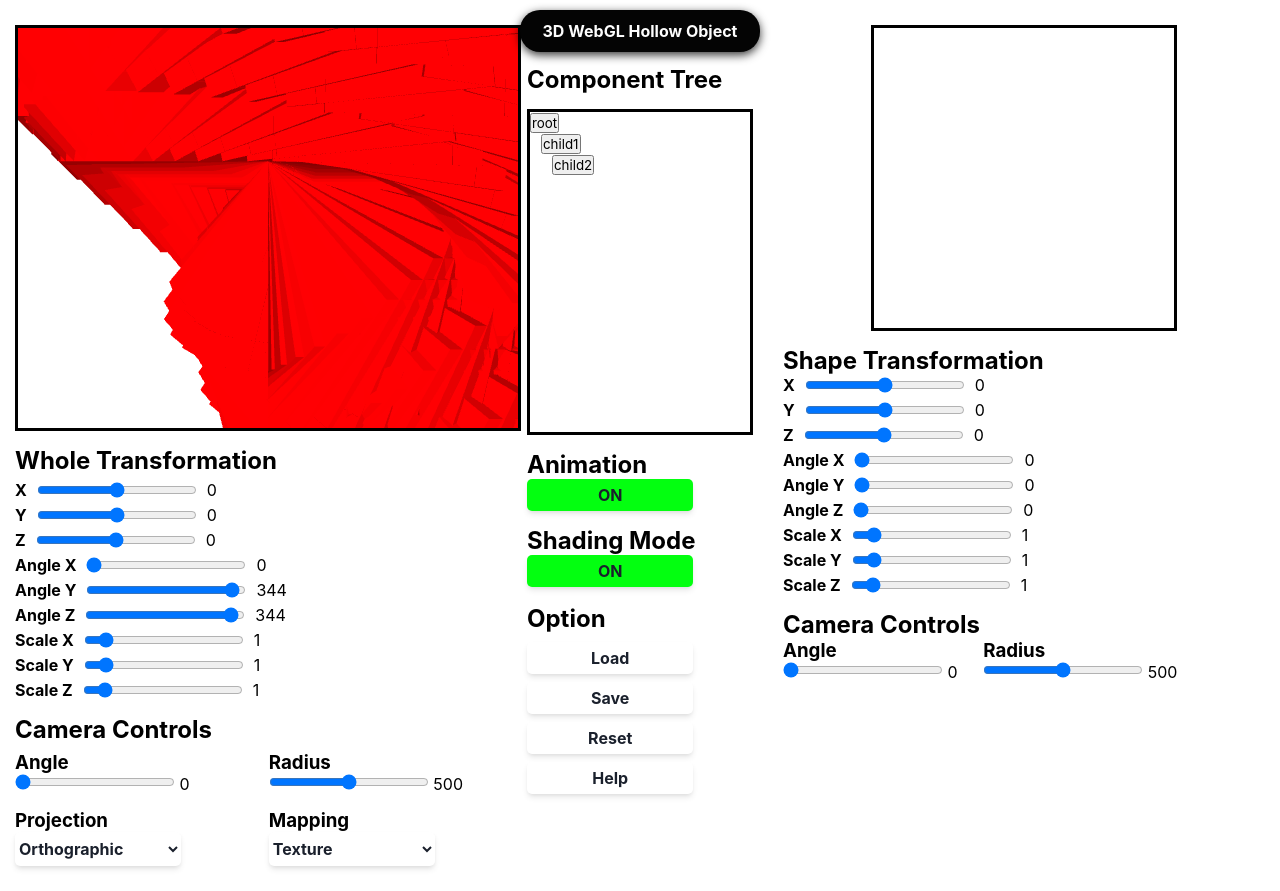
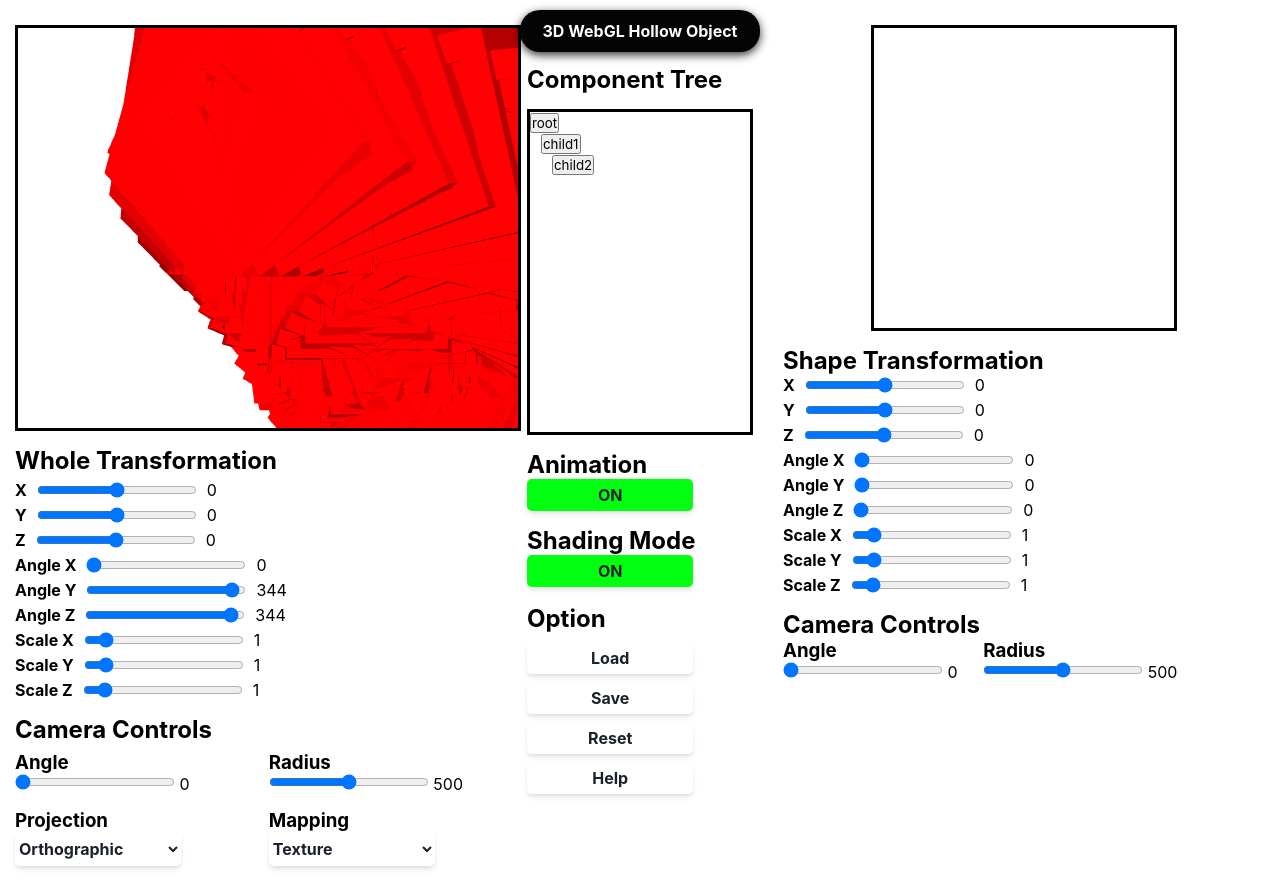
Before and after one commit to rayhankinan/3D-WebGL-Articulated-Model, a website built with webpack: page public/index.html in a window 1280 px wide. Built offline with nearby package versions, Linux system fonts and the light colour scheme; animation ran at ten frames a second.

Commit message:
Major changes

```diff
--- a/public/index.html
+++ b/public/index.html
@@ -13,34 +13,23 @@
 
       uniform mat4 u_worldViewProjection;
       uniform mat4 u_worldInverseTranspose;
-      uniform int u_texture_mode_1;
 
       varying vec3 v_position;
       varying vec3 v_normal;
       varying vec2 v_texcoord;
-      varying vec3 v_lighting;
 
       void main() {
-        if (u_texture_mode_1 == 0) {
+        // Multiply the position by the matrix
         gl_Position = u_worldViewProjection * a_position;
 
         // Pass the texcoord to the fragment shader
         v_texcoord = a_texcoord;
 
-          // Orient the normals and pass to the fragment shader
-          v_normal = (u_worldInverseTranspose * vec4(a_normal, 0)).xyz;
-
-        } else if (u_texture_mode_1 == 1) {
-          // Multiply the position by the matrix
-          gl_Position = u_worldViewProjection * a_position;
-
+        // Pass the position to the fragment shader
         v_position = (u_worldViewProjection * a_position).xyz;
 
         // Orient the normals and pass to the fragment shader
         v_normal = (u_worldInverseTranspose * vec4(a_normal, 0)).xyz;
-        }
-
-
       }
     </script>
     <script type="x-shader/x-fragment" id="fragment-shader">
@@ -55,14 +44,14 @@
       uniform vec3 u_reverseLightDirection;
 
       uniform bool u_shading;
-      uniform int u_texture_mode_2;
+      uniform bool u_texture_mode;
 
       // The texture
       uniform sampler2D u_texture;
       uniform samplerCube u_texture_env;
 
       void main() {
-        if (u_texture_mode_2 == 0) {
+        if (!u_texture_mode) {
           highp vec4 texelColor = texture2D(u_texture, v_texcoord);
           if (u_shading) {
             gl_FragColor = texelColor;
@@ -74,7 +63,7 @@
           } else {
             gl_FragColor = texelColor;
           }
-        } else if (u_texture_mode_2 == 1) {
+        } else {
           vec3 normal = normalize(v_normal);
           vec3 direction = reflect(normalize(v_position), normal);
 
--- a/src/Objects/face.ts
+++ b/src/Objects/face.ts
@@ -10,26 +10,25 @@ class Face implements FaceInterface {
     public readonly color: Color
   ) {}
 
-  /* TODO: TIDAK DIBUTUHKAN */
-  // public findCenter(): Point {
-  //   let totalX = 0;
-  //   let totalY = 0;
-  //   let totalZ = 0;
+  public findCenter(): Point {
+    let totalX = 0;
+    let totalY = 0;
+    let totalZ = 0;
 
-  //   for (const p of this.arrayOfPoint) {
-  //     const [pX, pY, pZ] = p.getTriplet();
+    for (const p of this.arrayOfPoint) {
+      const [pX, pY, pZ] = p.getTriplet();
 
-  //     totalX += pX;
-  //     totalY += pY;
-  //     totalZ += pZ;
-  //   }
+      totalX += pX;
+      totalY += pY;
+      totalZ += pZ;
+    }
 
-  //   return new Point(
-  //     totalX / this.arrayOfPoint.length,
-  //     totalY / this.arrayOfPoint.length,
-  //     totalZ / this.arrayOfPoint.length
-  //   );
-  // }
+    return new Point(
+      totalX / this.arrayOfPoint.length,
+      totalY / this.arrayOfPoint.length,
+      totalZ / this.arrayOfPoint.length
+    );
+  }
 
   public findNormal(): Vector {
     const q = new Vector(
--- a/src/Objects/node.ts
+++ b/src/Objects/node.ts
@@ -156,7 +156,6 @@ class Node extends Shape implements NodeInterface {
     const programParam: ProgramParam = {
       attributes: {
         rawPosition: this.getRawPosition(),
-        rawColor: this.getRawColor(),
         rawNormal: this.getRawNormal(),
         rawTexture: this.getRawTexture(),
       },
--- a/src/Objects/shape.ts
+++ b/src/Objects/shape.ts
@@ -18,26 +18,25 @@ class Shape implements ShapeInterface {
     public sz: number
   ) {}
 
-  /* TODO: TIDAK DIBUTUHKAN */
-  // public findCenter(): Point {
-  //   let totalX = 0;
-  //   let totalY = 0;
-  //   let totalZ = 0;
+  public findCenter(): Point {
+    let totalX = 0;
+    let totalY = 0;
+    let totalZ = 0;
 
-  //   for (const f of this.arrayOfFace) {
-  //     const [fX, fY, fZ] = f.findCenter().getTriplet();
+    for (const f of this.arrayOfFace) {
+      const [fX, fY, fZ] = f.findCenter().getTriplet();
 
-  //     totalX += fX;
-  //     totalY += fY;
-  //     totalZ += fZ;
-  //   }
+      totalX += fX;
+      totalY += fY;
+      totalZ += fZ;
+    }
 
-  //   return new Point(
-  //     totalX / this.arrayOfFace.length,
-  //     totalY / this.arrayOfFace.length,
-  //     totalZ / this.arrayOfFace.length
-  //   );
-  // }
+    return new Point(
+      totalX / this.arrayOfFace.length,
+      totalY / this.arrayOfFace.length,
+      totalZ / this.arrayOfFace.length
+    );
+  }
 
   public moveX(delta: number): void {
     this.tx = delta;
@@ -81,16 +80,6 @@ class Shape implements ShapeInterface {
     return new Float32Array(positionArray);
   }
 
-  public getRawColor(): Float32Array {
-    const colorArray = this.arrayOfFace.flatMap((f) =>
-      Array<readonly [number, number, number]>(f.arrayOfPoint.length)
-        .fill(f.getRawColor())
-        .flat()
-    );
-
-    return new Float32Array(colorArray);
-  }
-
   public getRawNormal(): Float32Array {
     const normalArray = this.arrayOfFace.flatMap((f) =>
       Array<readonly [number, number, number]>(f.arrayOfPoint.length)
@@ -116,7 +105,7 @@ class Shape implements ShapeInterface {
   }
 
   public getLocalMatrix(): Matrix {
-    const pivot = new Point(0, 0, 0);
+    const pivot = this.findCenter();
 
     return Transformation.general(
       this.tx,
--- a/src/Types/program-info.ts
+++ b/src/Types/program-info.ts
@@ -1,7 +1,6 @@
 type ProgramInfo = {
   attribLocations: {
     positionLocation: number;
-    colorLocation: number;
     normalLocation: number;
     texcoordLocation: number;
   };
@@ -13,8 +12,7 @@ type ProgramInfo = {
     shadingLocation: WebGLUniformLocation;
     textureLocation: WebGLUniformLocation;
     textureEnvLocation: WebGLUniformLocation;
-    textureModeLocation1: WebGLUniformLocation;
-    textureModeLocation2: WebGLUniformLocation;
+    textureModeLocation: WebGLUniformLocation;
   };
 };
 
--- a/src/Types/program-param.ts
+++ b/src/Types/program-param.ts
@@ -3,7 +3,6 @@ import ShaderStatus from "Types/shader-status";
 type ProgramParam = {
   attributes: {
     rawPosition: Float32Array;
-    rawColor: Float32Array;
     rawNormal: Float32Array;
     rawTexture: Float32Array;
   };
--- a/src/Utils/program.ts
+++ b/src/Utils/program.ts
@@ -11,8 +11,6 @@ function createProgram(
 
   const success = gl.getProgramParameter(program, gl.LINK_STATUS) as boolean;
   if (!success) {
-    gl.deleteProgram(program);
-
     throw new Error(
       `Could not initialize shaders: ${gl.getProgramInfoLog(program)}`
     );
--- a/src/Utils/renderer.ts
+++ b/src/Utils/renderer.ts
@@ -20,12 +20,8 @@ class Renderer {
 
     /* Unpack Program Info */
     const { attribLocations, uniformLocations } = this.programInfo;
-    const {
-      positionLocation,
-      colorLocation,
-      normalLocation,
-      texcoordLocation,
-    } = attribLocations;
+    const { positionLocation, normalLocation, texcoordLocation } =
+      attribLocations;
     const {
       worldViewProjectionLocation,
       worldInverseTransposeLocation,
@@ -34,8 +30,7 @@ class Renderer {
       shadingLocation,
       textureLocation,
       textureEnvLocation,
-      textureModeLocation1,
-      textureModeLocation2,
+      textureModeLocation,
     } = uniformLocations;
 
     /* Unpack Program Buffer */
@@ -44,7 +39,7 @@ class Renderer {
 
     /* Unpack Program Parameter */
     const { attributes, uniforms } = programParam;
-    const { rawPosition, rawColor, rawNormal, rawTexture } = attributes;
+    const { rawPosition, rawNormal, rawTexture } = attributes;
     const {
       rawMatrix,
       rawInverseTransposeMatrix,
@@ -71,25 +66,6 @@ class Renderer {
       positionStride,
       positionOffset
     );
-
-    // /* Setup Color Attribute */
-    // this.gl.enableVertexAttribArray(colorLocation);
-    // this.gl.bindBuffer(this.gl.ARRAY_BUFFER, colorBuffer);
-    // this.gl.bufferData(this.gl.ARRAY_BUFFER, rawColor, this.gl.STATIC_DRAW);
-
-    // const colorSize = 3; /* 3 components per iteration */
-    // const colorType = this.gl.FLOAT; /* The data is 32 bit float */
-    // const colorNormalized = false; /* Normalize the data */
-    // const colorStride = 0; /* 0: Move forward size * sizeof(type) each iteration to get the next position */
-    // const colorOffset = 0; /* Start at the beginning of the buffer */
-    // this.gl.vertexAttribPointer(
-    //   colorLocation,
-    //   colorSize,
-    //   colorType,
-    //   colorNormalized,
-    //   colorStride,
-    //   colorOffset
-    // );
 
     /* Setup Normal Attribute */
     this.gl.enableVertexAttribArray(normalLocation);
@@ -154,24 +130,21 @@ class Renderer {
       this.gl.uniform1i(textureEnvLocation, 1);
 
       /* Set Texture Mode Uniform */
-      this.gl.uniform1i(textureModeLocation1, 0);
-      this.gl.uniform1i(textureModeLocation2, 0);
+      this.gl.uniform1i(textureModeLocation, 0);
     } else if (mappingMode == "environment") {
       /* Set Texture Uniform */
       this.gl.uniform1i(textureLocation, 1);
       this.gl.uniform1i(textureEnvLocation, 0);
 
       /* Set Texture Mode Uniform */
-      this.gl.uniform1i(textureModeLocation1, 1);
-      this.gl.uniform1i(textureModeLocation2, 1);
+      this.gl.uniform1i(textureModeLocation, 1);
     } else if (mappingMode == "bump") {
       /* Set Texture Uniform */
       this.gl.uniform1i(textureLocation, 0);
       this.gl.uniform1i(textureEnvLocation, 1);
 
       /* Set Texture Mode Uniform */
-      this.gl.uniform1i(textureModeLocation1, 0);
-      this.gl.uniform1i(textureModeLocation2, 0);
+      this.gl.uniform1i(textureModeLocation, 0);
     }
 
     /* Draw Shape */
--- a/src/Utils/shader.ts
+++ b/src/Utils/shader.ts
@@ -9,8 +9,6 @@ function createShader(
 
   const success = gl.getShaderParameter(shader, gl.COMPILE_STATUS) as boolean;
   if (!success) {
-    gl.deleteShader(shader);
-
     throw new Error(`Could not compile shader: ${gl.getShaderInfoLog(shader)}`);
   }
 
--- a/src/index.ts
+++ b/src/index.ts
@@ -65,7 +65,6 @@ const mainProgram = createProgram(mainGL, mainVertexShader, mainFragmentShader);
 const mainProgramInfo: ProgramInfo = {
   attribLocations: {
     positionLocation: mainGL.getAttribLocation(mainProgram, "a_position"),
-    colorLocation: mainGL.getAttribLocation(mainProgram, "a_color"),
     normalLocation: mainGL.getAttribLocation(mainProgram, "a_normal"),
     texcoordLocation: mainGL.getAttribLocation(mainProgram, "a_texcoord"),
   },
@@ -89,13 +88,9 @@ const mainProgramInfo: ProgramInfo = {
     shadingLocation: mainGL.getUniformLocation(mainProgram, "u_shading"),
     textureLocation: mainGL.getUniformLocation(mainProgram, "u_texture"),
     textureEnvLocation: mainGL.getUniformLocation(mainProgram, "u_texture_env"),
-    textureModeLocation1: mainGL.getUniformLocation(
+    textureModeLocation: mainGL.getUniformLocation(
       mainProgram,
-      "u_texture_mode_1"
-    ),
-    textureModeLocation2: mainGL.getUniformLocation(
-      mainProgram,
-      "u_texture_mode_2"
+      "u_texture_mode"
     ),
   },
 };
@@ -161,7 +156,6 @@ const secondaryProgramInfo: ProgramInfo = {
       secondaryProgram,
       "a_position"
     ),
-    colorLocation: secondaryGL.getAttribLocation(secondaryProgram, "a_color"),
     normalLocation: secondaryGL.getAttribLocation(secondaryProgram, "a_normal"),
     texcoordLocation: secondaryGL.getAttribLocation(
       secondaryProgram,
@@ -197,13 +191,9 @@ const secondaryProgramInfo: ProgramInfo = {
       secondaryProgram,
       "u_texture_env"
     ),
-    textureModeLocation1: secondaryGL.getUniformLocation(
+    textureModeLocation: secondaryGL.getUniformLocation(
       secondaryProgram,
       "u_texture_mode_1"
-    ),
-    textureModeLocation2: secondaryGL.getUniformLocation(
-      secondaryProgram,
-      "u_texture_mode_2"
     ),
   },
 };
```
Lines whose indentation alone changed are shown as unchanged.
